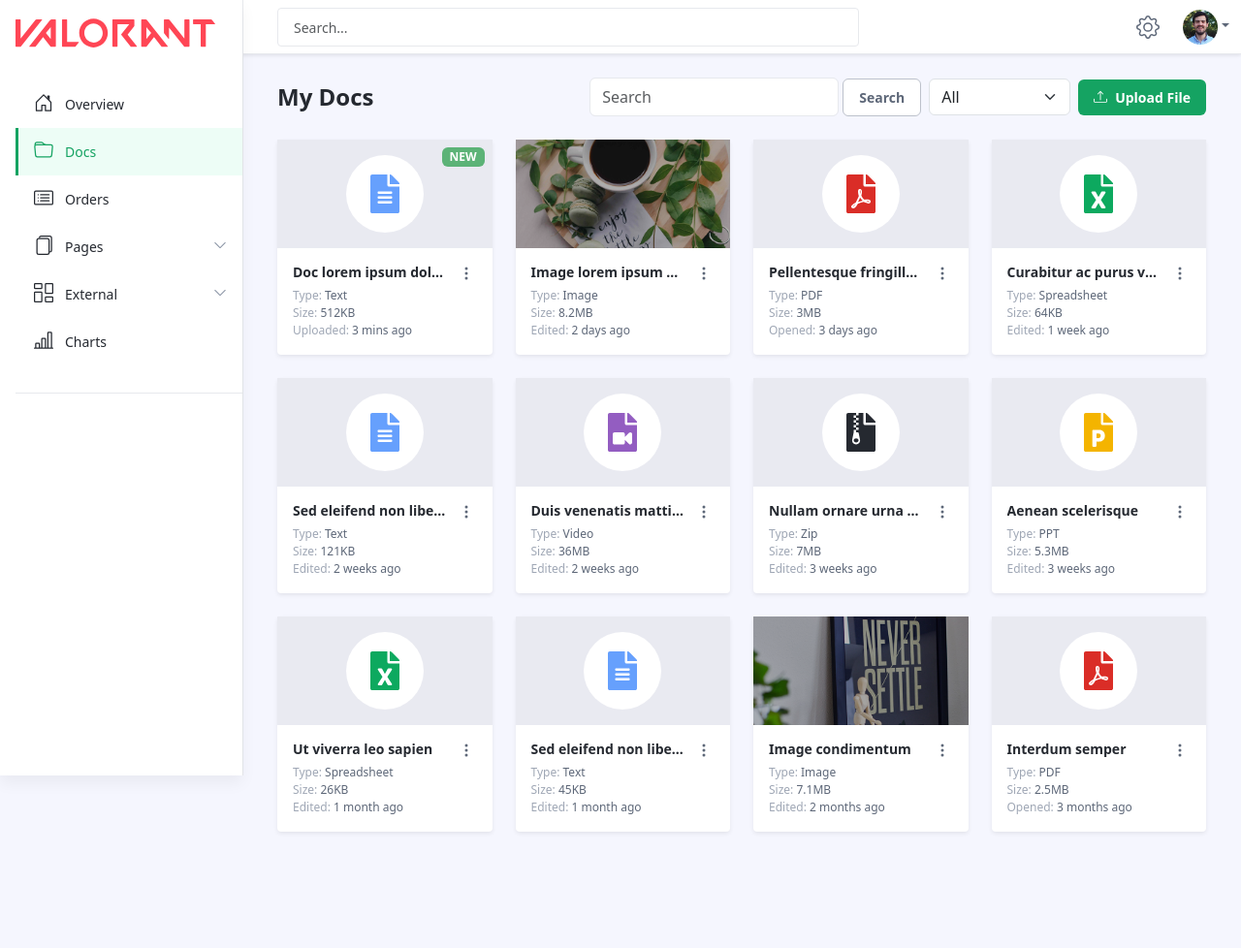
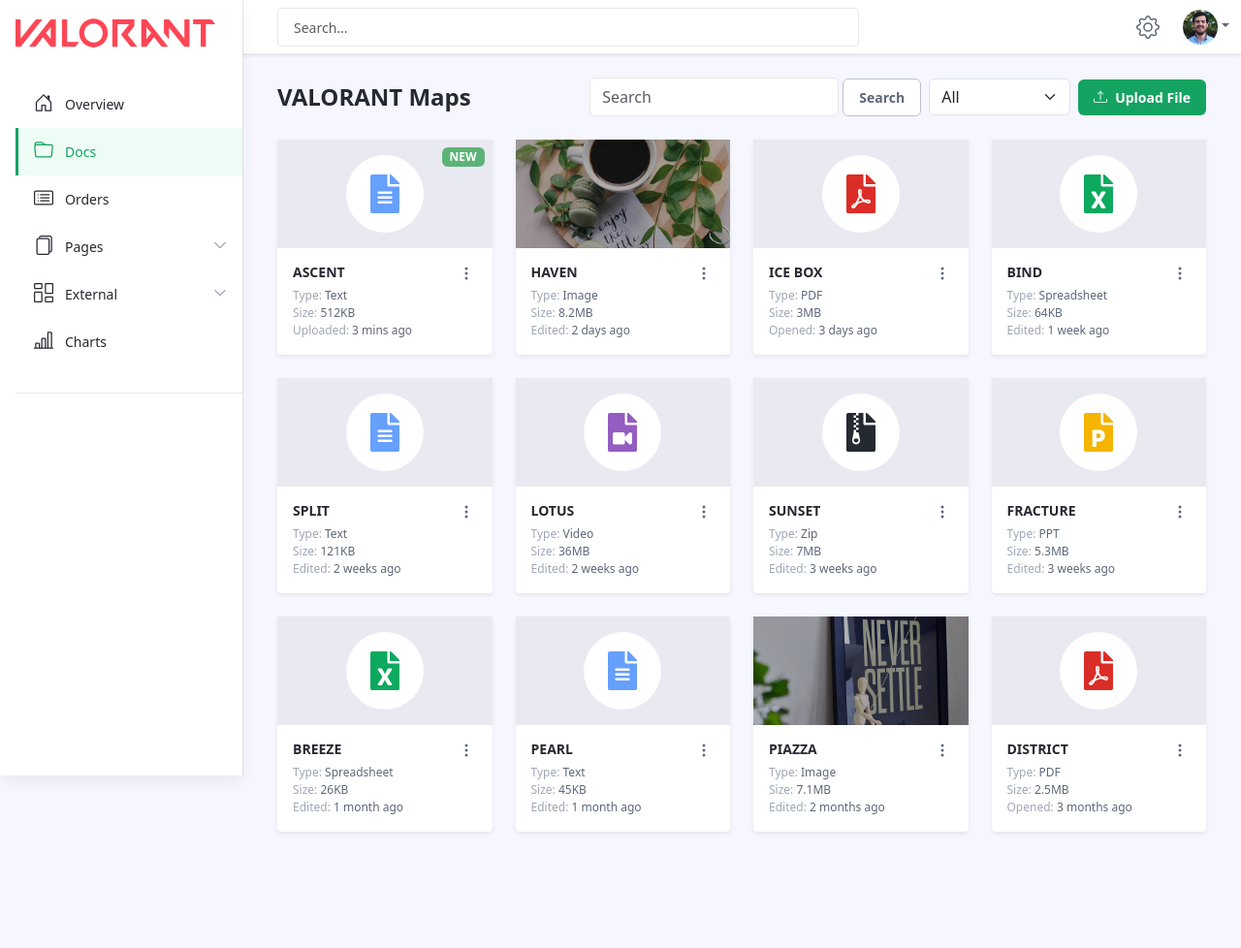
Before and after one commit to elijahf95/IPT401_VALORANT-GAMING-ADMIN-SYSTEM, a PHP site: page /docs.php in a window 1280 px wide. Shown: the whole page at 97% size. Run offline with PHP 8.4, Linux system fonts and the light colour scheme; some libraries are stand-ins or nearby versions.

Commit message:
Changing Valorant Maps

```diff
--- a/docs.php
+++ b/docs.php
@@ -314,7 +314,7 @@
 		    <div class="container-xl">
 			    <div class="row g-3 mb-4 align-items-center justify-content-between">
 				    <div class="col-auto">
-			            <h1 class="app-page-title mb-0">My Docs</h1>
+			            <h1 class="app-page-title mb-0">VALORANT Maps</h1>
 				    </div>
 				    <div class="col-auto">
 					     <div class="page-utilities">
@@ -365,7 +365,7 @@
 						    </div>
 						    <div class="app-card-body p-3 has-card-actions">
 
-							    <h4 class="app-doc-title truncate mb-0"><a href="#file-link">Doc lorem ipsum dolor sit amet</a></h4>
+							    <h4 class="app-doc-title truncate mb-0"><a href="#file-link">ASCENT</a></h4>
 							    <div class="app-doc-meta">
 								    <ul class="list-unstyled mb-0">
 									    <li><span class="text-muted">Type:</span> Text</li>
@@ -416,7 +416,7 @@
 						    </div>
 						    <div class="app-card-body p-3 has-card-actions">
 
-							    <h4 class="app-doc-title truncate mb-0"><a href="#file-link">Image lorem ipsum dolor sit amet</a></h4>
+							    <h4 class="app-doc-title truncate mb-0"><a href="#file-link">HAVEN</a></h4>
 							    <div class="app-doc-meta">
 								    <ul class="list-unstyled mb-0">
 									    <li><span class="text-muted">Type:</span> Image</li>
@@ -467,7 +467,7 @@
 						    </div>
 						    <div class="app-card-body p-3 has-card-actions">
 
-							    <h4 class="app-doc-title truncate mb-0"><a href="#file-link">Pellentesque fringilla eleifend</a></h4>
+							    <h4 class="app-doc-title truncate mb-0"><a href="#file-link">ICE BOX</a></h4>
 							    <div class="app-doc-meta">
 								    <ul class="list-unstyled mb-0">
 									    <li><span class="text-muted">Type:</span> PDF</li>
@@ -518,7 +518,7 @@
 						    </div>
 						    <div class="app-card-body p-3 has-card-actions">
 
-							    <h4 class="app-doc-title truncate mb-0"><a href="#file-link">Curabitur ac purus venenatis</a></h4>
+							    <h4 class="app-doc-title truncate mb-0"><a href="#file-link">BIND</a></h4>
 							    <div class="app-doc-meta">
 								    <ul class="list-unstyled mb-0">
 									    <li><span class="text-muted">Type:</span> Spreadsheet</li>
@@ -569,7 +569,7 @@
 						    </div>
 						    <div class="app-card-body p-3 has-card-actions">
 
-							    <h4 class="app-doc-title truncate mb-0"><a href="#file-link">Sed eleifend non libero congue fringilla</a></h4>
+							    <h4 class="app-doc-title truncate mb-0"><a href="#file-link">SPLIT</a></h4>
 							    <div class="app-doc-meta">
 								    <ul class="list-unstyled mb-0">
 									    <li><span class="text-muted">Type:</span> Text</li>
@@ -620,7 +620,7 @@
 						    </div>
 						    <div class="app-card-body p-3 has-card-actions">
 
-							    <h4 class="app-doc-title truncate mb-0"><a href="#file-link">Duis venenatis mattis neque</a></h4>
+							    <h4 class="app-doc-title truncate mb-0"><a href="#file-link">LOTUS</a></h4>
 							    <div class="app-doc-meta">
 								    <ul class="list-unstyled mb-0">
 									    <li><span class="text-muted">Type:</span> Video</li>
@@ -671,7 +671,7 @@
 						    </div>
 						    <div class="app-card-body p-3 has-card-actions">
 
-							    <h4 class="app-doc-title truncate mb-0"><a href="#file-link">Nullam ornare urna sed</a></h4>
+							    <h4 class="app-doc-title truncate mb-0"><a href="#file-link">SUNSET</a></h4>
 							    <div class="app-doc-meta">
 								    <ul class="list-unstyled mb-0">
 									    <li><span class="text-muted">Type:</span> Zip</li>
@@ -722,7 +722,7 @@
 						    </div>
 						    <div class="app-card-body p-3 has-card-actions">
 
-							    <h4 class="app-doc-title truncate mb-0"><a href="#file-link">Aenean scelerisque </a></h4>
+							    <h4 class="app-doc-title truncate mb-0"><a href="#file-link">FRACTURE</a></h4>
 							    <div class="app-doc-meta">
 								    <ul class="list-unstyled mb-0">
 									    <li><span class="text-muted">Type:</span> PPT</li>
@@ -773,7 +773,7 @@
 						    </div>
 						    <div class="app-card-body p-3 has-card-actions">
 
-							    <h4 class="app-doc-title truncate mb-0"><a href="#file-link">Ut viverra leo sapien</a></h4>
+							    <h4 class="app-doc-title truncate mb-0"><a href="#file-link">BREEZE</a></h4>
 							    <div class="app-doc-meta">
 								    <ul class="list-unstyled mb-0">
 									    <li><span class="text-muted">Type:</span> Spreadsheet</li>
@@ -824,7 +824,7 @@
 						    </div>
 						    <div class="app-card-body p-3 has-card-actions">
 
-							    <h4 class="app-doc-title truncate mb-0"><a href="#file-link">Sed eleifend non libero congue fringilla</a></h4>
+							    <h4 class="app-doc-title truncate mb-0"><a href="#file-link">PEARL</a></h4>
 							    <div class="app-doc-meta">
 								    <ul class="list-unstyled mb-0">
 									    <li><span class="text-muted">Type:</span> Text</li>
@@ -875,7 +875,7 @@
 						    </div>
 						    <div class="app-card-body p-3 has-card-actions">
 
-							    <h4 class="app-doc-title truncate mb-0"><a href="#file-link">Image condimentum</a></h4>
+							    <h4 class="app-doc-title truncate mb-0"><a href="#file-link">PIAZZA</a></h4>
 							    <div class="app-doc-meta">
 								    <ul class="list-unstyled mb-0">
 									    <li><span class="text-muted">Type:</span> Image</li>
@@ -926,7 +926,7 @@
 						    </div>
 						    <div class="app-card-body p-3 has-card-actions">
 
-							    <h4 class="app-doc-title truncate mb-0"><a href="#file-link">Interdum semper</a></h4>
+							    <h4 class="app-doc-title truncate mb-0"><a href="#file-link">DISTRICT</a></h4>
 							    <div class="app-doc-meta">
 								    <ul class="list-unstyled mb-0">
 									    <li><span class="text-muted">Type:</span> PDF</li>
```
